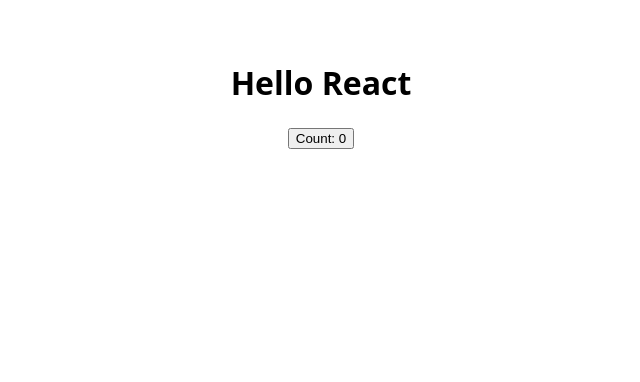
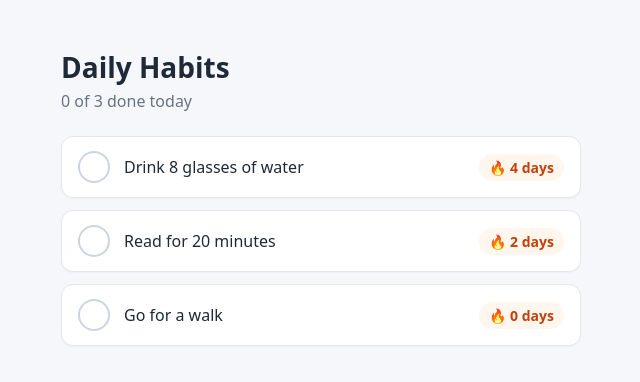
Before and after one commit to nicolasalt-shipit/shipit-demo-app, a React (Vite) app: page / in a window 1280 px wide. Shown: the top 382 px of the page, without its empty margins (319-959 px from the left). Built offline with nearby package versions, Linux system fonts and the light colour scheme.

Commit message:
It works: checking "Go for a walk" raised its streak from 0 to 1. Opening the PR now.

```diff
--- a/index.html
+++ b/index.html
@@ -3,7 +3,7 @@
   <head>
     <meta charset="UTF-8" />
     <meta name="viewport" content="width=device-width, initial-scale=1.0" />
-    <title>My React App</title>
+    <title>Habit Tracker</title>
   </head>
   <body>
     <div id="root"></div>
--- /dev/null
+++ b/src/App.css
@@ -0,0 +1,94 @@
+:root {
+  color-scheme: light;
+  font-family: system-ui, -apple-system, "Segoe UI", Roboto, sans-serif;
+  background: #f6f7fb;
+  color: #1f2937;
+}
+
+body {
+  margin: 0;
+}
+
+.app {
+  max-width: 520px;
+  margin: 3rem auto;
+  padding: 0 1rem;
+}
+
+.header h1 {
+  margin: 0;
+  font-size: 1.75rem;
+}
+
+.progress {
+  margin: 0.25rem 0 1.5rem;
+  color: #6b7280;
+}
+
+.habit-list {
+  list-style: none;
+  margin: 0;
+  padding: 0;
+  display: flex;
+  flex-direction: column;
+  gap: 0.75rem;
+}
+
+.habit {
+  display: flex;
+  align-items: center;
+  gap: 0.875rem;
+  padding: 0.875rem 1rem;
+  background: #fff;
+  border: 1px solid #e5e7eb;
+  border-radius: 12px;
+  box-shadow: 0 1px 2px rgba(0, 0, 0, 0.04);
+  transition: background 0.15s, border-color 0.15s;
+}
+
+.habit.done {
+  background: #f0fdf4;
+  border-color: #bbf7d0;
+}
+
+.check {
+  flex: none;
+  width: 32px;
+  height: 32px;
+  border-radius: 50%;
+  border: 2px solid #cbd5e1;
+  background: #fff;
+  color: #fff;
+  font-size: 1rem;
+  font-weight: 700;
+  cursor: pointer;
+  transition: background 0.15s, border-color 0.15s;
+}
+
+.check:hover {
+  border-color: #22c55e;
+}
+
+.habit.done .check {
+  background: #22c55e;
+  border-color: #22c55e;
+}
+
+.name {
+  flex: 1;
+}
+
+.habit.done .name {
+  color: #6b7280;
+  text-decoration: line-through;
+}
+
+.streak {
+  flex: none;
+  font-size: 0.875rem;
+  font-weight: 600;
+  color: #c2410c;
+  background: #fff7ed;
+  padding: 0.25rem 0.625rem;
+  border-radius: 999px;
+}
--- a/src/App.tsx
+++ b/src/App.tsx
@@ -1,14 +1,62 @@
 import { useState } from "react";
+import "./App.css";
+
+type Habit = {
+  id: number;
+  name: string;
+  streak: number;
+  doneToday: boolean;
+};
+
+const SEED_HABITS: Habit[] = [
+  { id: 1, name: "Drink 8 glasses of water", streak: 4, doneToday: false },
+  { id: 2, name: "Read for 20 minutes", streak: 2, doneToday: false },
+  { id: 3, name: "Go for a walk", streak: 0, doneToday: false },
+];
 
 export function App() {
-  const [count, setCount] = useState(0);
+  const [habits, setHabits] = useState<Habit[]>(SEED_HABITS);
+
+  // Checking a habit extends its streak by one; unchecking undoes that.
+  function toggle(id: number) {
+    setHabits((hs) =>
+      hs.map((h) =>
+        h.id === id
+          ? { ...h, doneToday: !h.doneToday, streak: h.streak + (h.doneToday ? -1 : 1) }
+          : h,
+      ),
+    );
+  }
+
+  const doneCount = habits.filter((h) => h.doneToday).length;
 
   return (
-    <div style={{ fontFamily: "system-ui", padding: "2rem", textAlign: "center" }}>
-      <h1>Hello React</h1>
-      <button onClick={() => setCount((c) => c + 1)}>
-        Count: {count}
-      </button>
-    </div>
+    <main className="app">
+      <header className="header">
+        <h1>Daily Habits</h1>
+        <p className="progress">
+          {doneCount} of {habits.length} done today
+        </p>
+      </header>
+
+      <ul className="habit-list">
+        {habits.map((h) => (
+          <li key={h.id} className={`habit${h.doneToday ? " done" : ""}`}>
+            <button
+              className="check"
+              onClick={() => toggle(h.id)}
+              aria-pressed={h.doneToday}
+              aria-label={`${h.doneToday ? "Uncheck" : "Check"} ${h.name}`}
+            >
+              {h.doneToday ? "✓" : ""}
+            </button>
+            <span className="name">{h.name}</span>
+            <span className="streak" title={`${h.streak}-day streak`}>
+              🔥 {h.streak} {h.streak === 1 ? "day" : "days"}
+            </span>
+          </li>
+        ))}
+      </ul>
+    </main>
   );
 }
```
